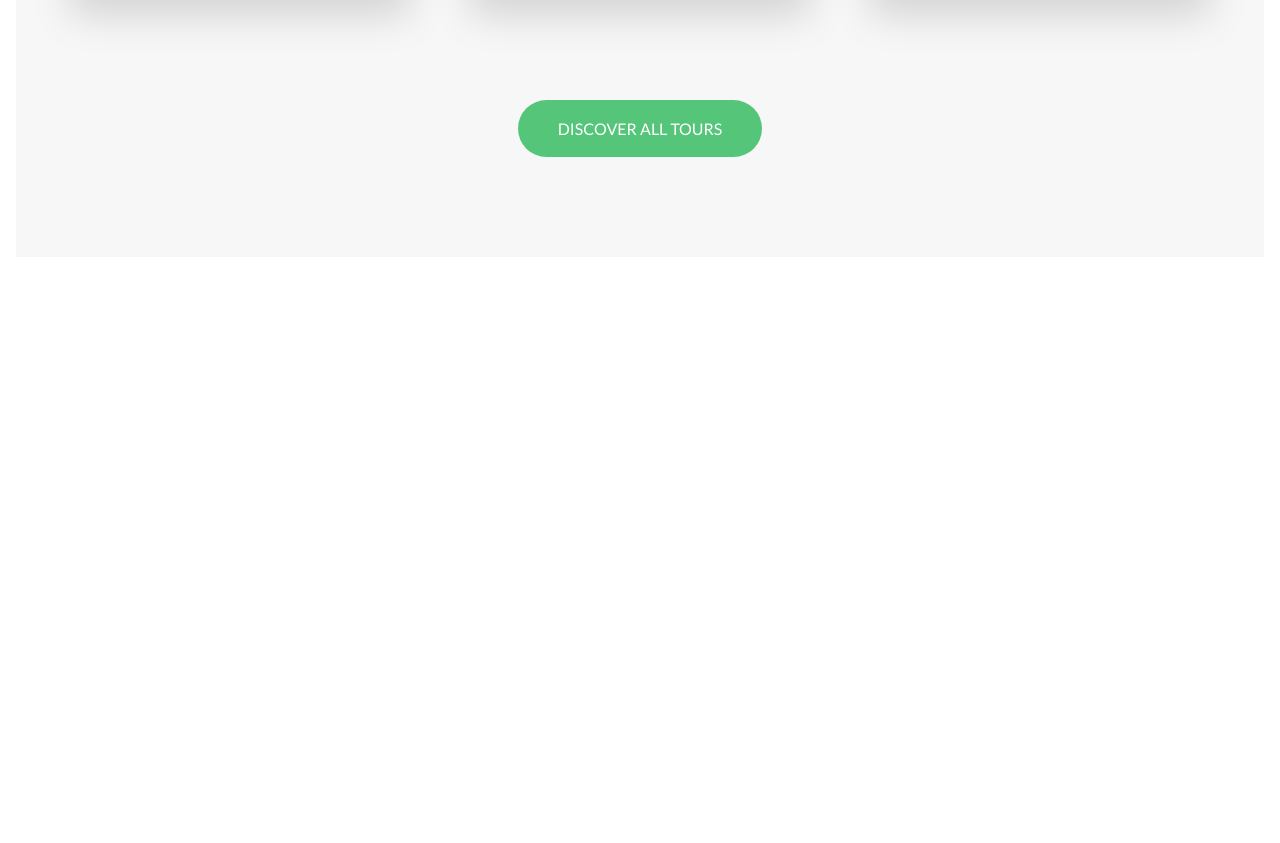
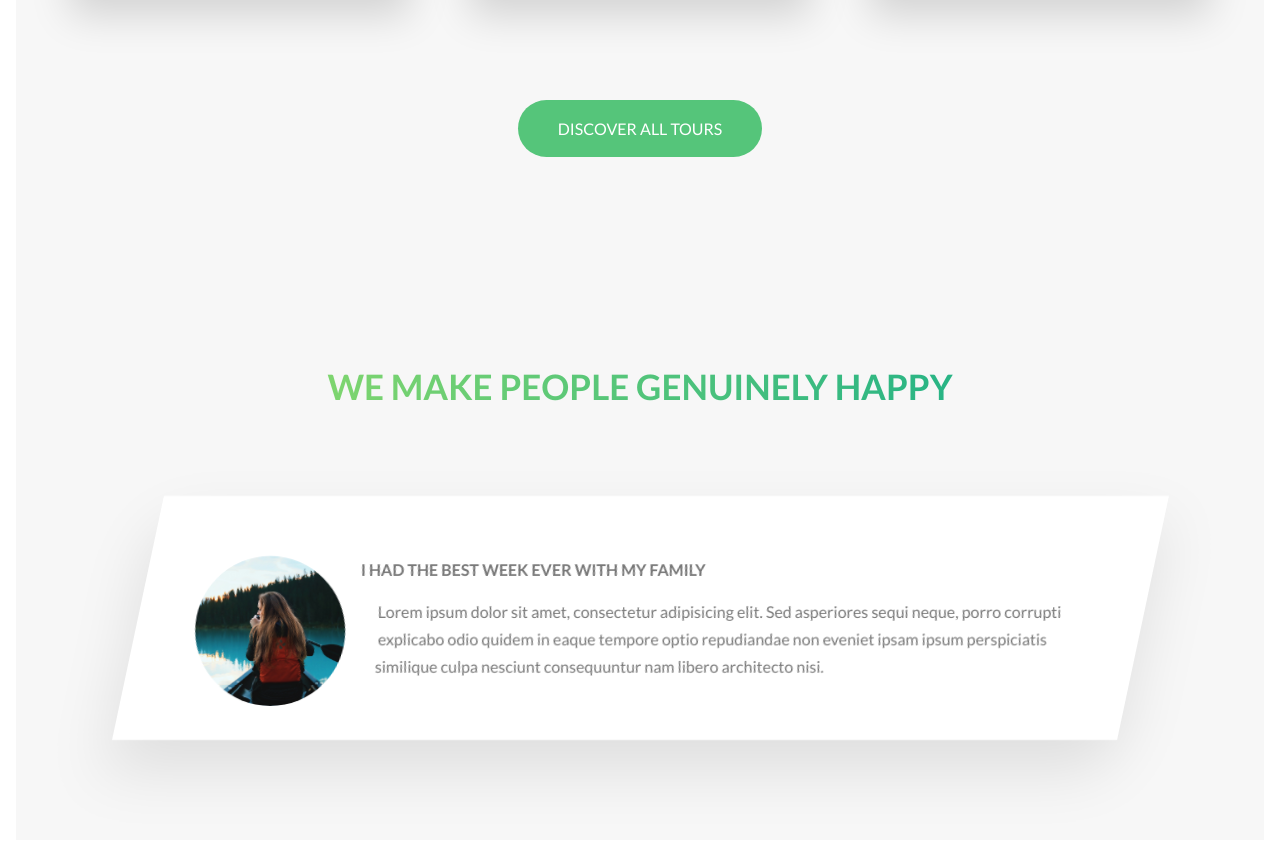
Before and after one commit to Marknjo/natours-css-project, a website built with webpack: page src/index.html in a window 1280 px wide. Shown: the part 2829-3672 px from the top of the page. Before the commit the page ends 3102 px from the top, so only its background shows below. Built offline with nearby package versions, Linux system fonts and the light colour scheme.

Commit message:
Adding the stories box design to the stories section

```diff
--- a/src/index.html
+++ b/src/index.html
@@ -254,6 +254,36 @@
           <a href="#" class="btn btn--green">Discover All Tours</a>
         </div>
       </section>
+
+      <section class="section-stories">
+        <div class="u-center-text u-margin-bottom-big">
+          <h2 class="heading-secondary">We Make People Genuinely Happy</h2>
+        </div>
+        <div class="row">
+          <div class="story">
+            <figure class="story__shape">
+              <img
+                src="./assets/images/nat-8.jpg"
+                alt="Person on a tour"
+                class="story__img"
+              />
+              <figcaption class="story__caption">Mary Smith</figcaption>
+            </figure>
+            <div class="story__text">
+              <h3 class="heading-tertiary u-margin-bottom-small">
+                I had the best week ever with my family
+              </h3>
+              <p>
+                Lorem ipsum dolor sit amet, consectetur adipisicing elit. Sed
+                asperiores sequi neque, porro corrupti explicabo odio quidem in
+                eaque tempore optio repudiandae non eveniet ipsam ipsum
+                perspiciatis similique culpa nesciunt consequuntur nam libero
+                architecto nisi.
+              </p>
+            </div>
+          </div>
+        </div>
+      </section>
     </main>
   </body>
 </html>
--- /dev/null
+++ b/src/styles/components/_story.scss
@@ -0,0 +1,53 @@
+.story {
+  width: 75%;
+  margin: 0 auto;
+  box-shadow: 0 3rem 6rem rgba($color-black, 0.1);
+  background-color: $color-white;
+  border-right: 3px;
+  padding: 6rem 6rem 6rem 9rem;
+  transform: skewX(-12deg);
+  backface-visibility: hidden;
+
+  &__shape {
+    width: 15rem;
+    height: 15rem;
+    float: left;
+    shape-outside: circle(50% at 50% 50%);
+    clip-path: circle(50% at 50% 50%);
+    transform: translateX(-3rem) skewX(12deg);
+    position: relative;
+  }
+
+  &__img {
+    height: 100%;
+    transform: translateX(-3rem) scale(1.4);
+    transition: all 0.5s;
+  }
+
+  &__text {
+    transform: skewX(12deg);
+  }
+
+  &__caption {
+    position: absolute;
+    top: 50%;
+    left: 50%;
+    font-size: 1.7rem;
+    color: $color-white;
+    text-transform: uppercase;
+    opacity: 0;
+    transform: translate(-35%, 30%);
+    transition: all 0.5s;
+    backface-visibility: hidden;
+  }
+
+  &:hover &__caption {
+    opacity: 1;
+    transform: translate(-35%, -50%);
+  }
+
+  &:hover &__img {
+    filter: blur(3px) brightness(90%);
+    transform: translateX(-3rem) scale(1);
+  }
+}
--- a/src/styles/main.scss
+++ b/src/styles/main.scss
@@ -17,6 +17,7 @@
 @import "./components/composition";
 @import "./components/features";
 @import "./components/card";
+@import "./components/story";
 
 //layouts
 @import "./layouts/grid";
--- a/src/styles/pages/_home.scss
+++ b/src/styles/pages/_home.scss
@@ -35,3 +35,12 @@ body {
   padding-bottom: 10rem;
   margin-top: -10rem;
 }
+
+/**
+** Stories Section
+**/
+
+.section-stories {
+  padding: 10rem 0;
+  background-color: $color-grey-light-1;
+}
```
